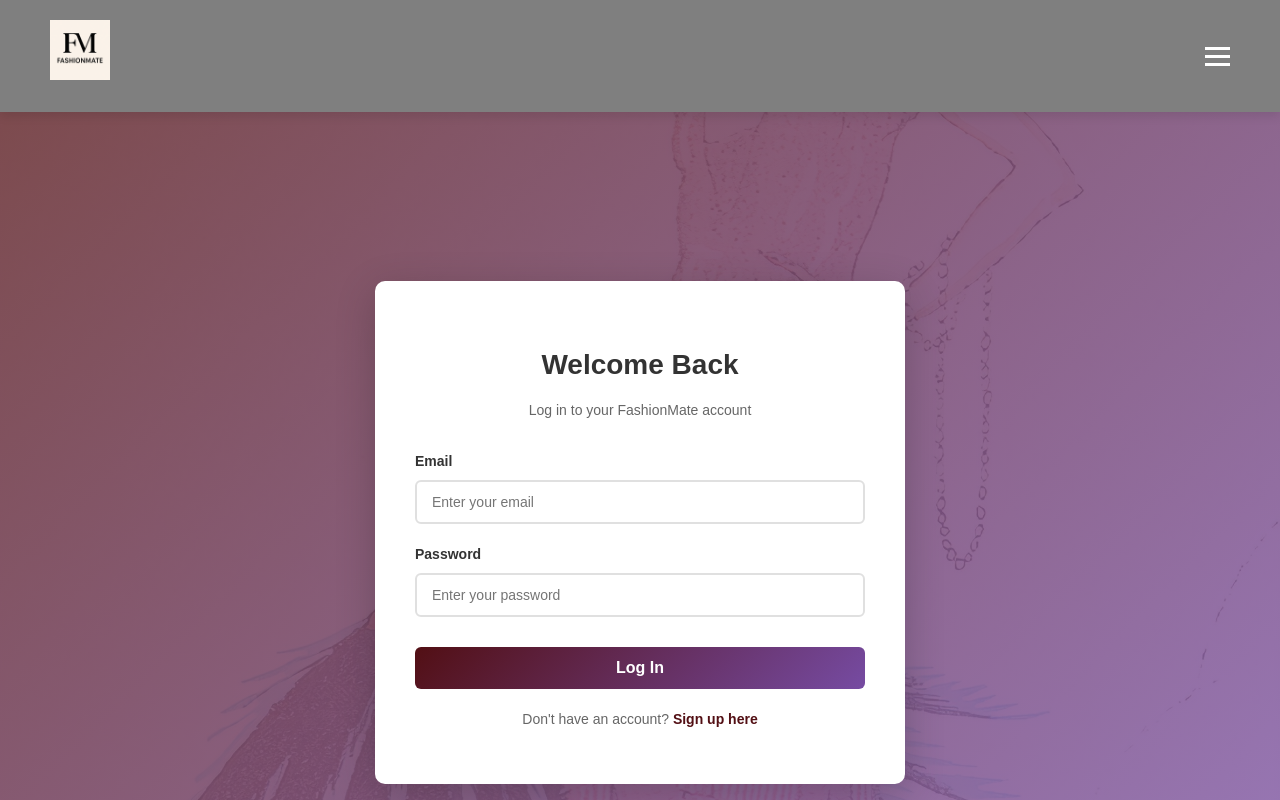
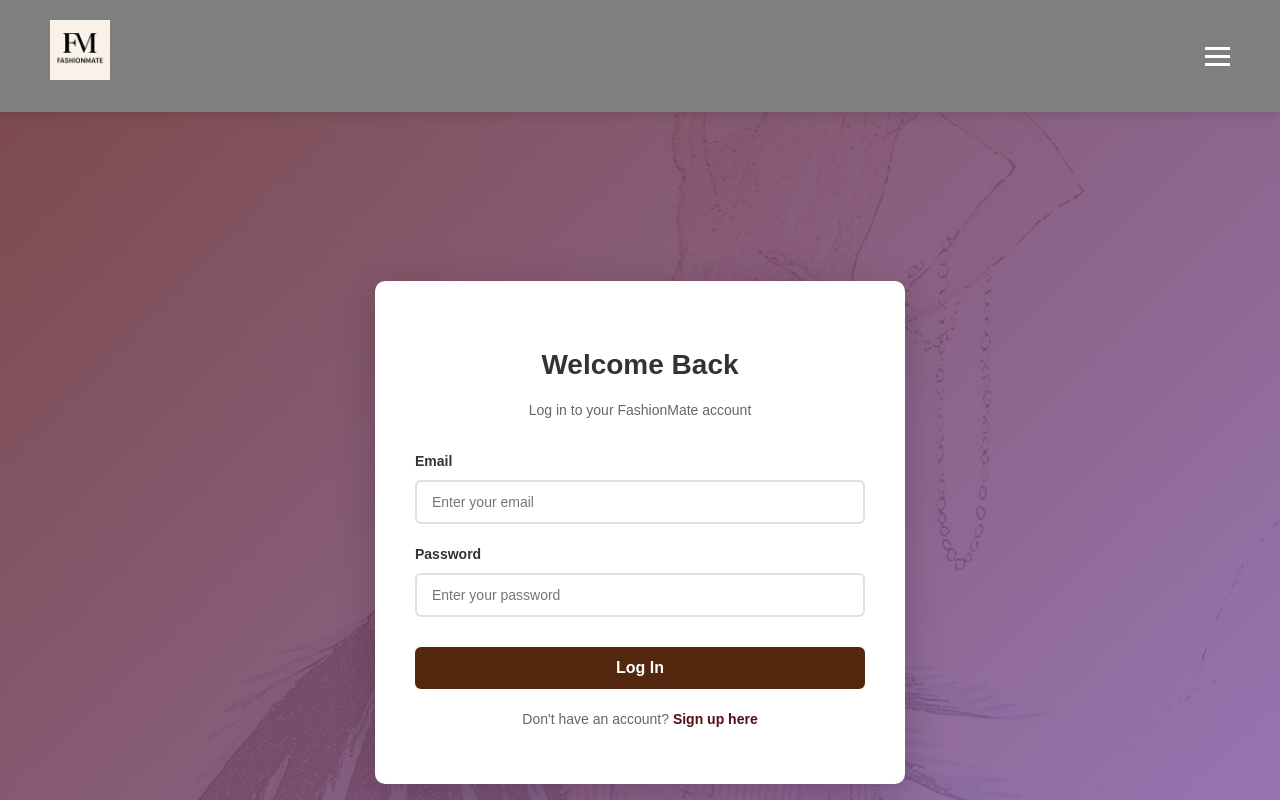
Before and after one commit to swarnaburra/Unit-2-Project-Fashion-Mate, a React (Vite) app in the folder fashionmate-frontend/fashion-app/: page /login in a window 1280 px wide. Shown: the top 800 px of the page. Built offline with nearby package versions, Linux system fonts and the light colour scheme.

Commit message:
updated button color for login

```diff
--- a/fashionmate-frontend/fashion-app/src/components/Login.css
+++ b/fashionmate-frontend/fashion-app/src/components/Login.css
@@ -101,7 +101,7 @@
 
 .login-button {
   padding: 12px 20px;
-  background: linear-gradient(135deg, #520f14 0%, #764ba2 100%);
+  background: rgb(83, 39, 13);
   color: white;
   border: none;
   border-radius: 6px;
```
